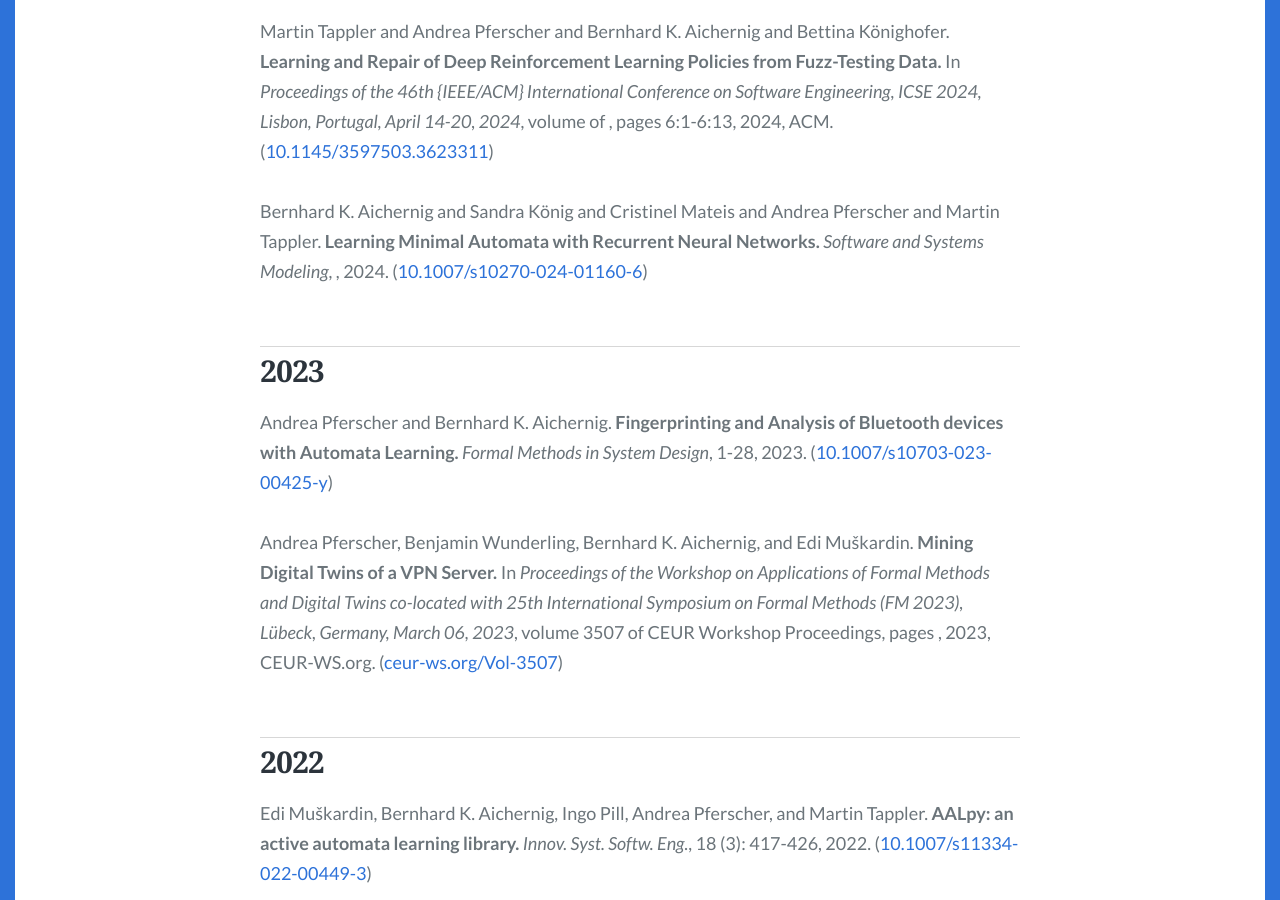
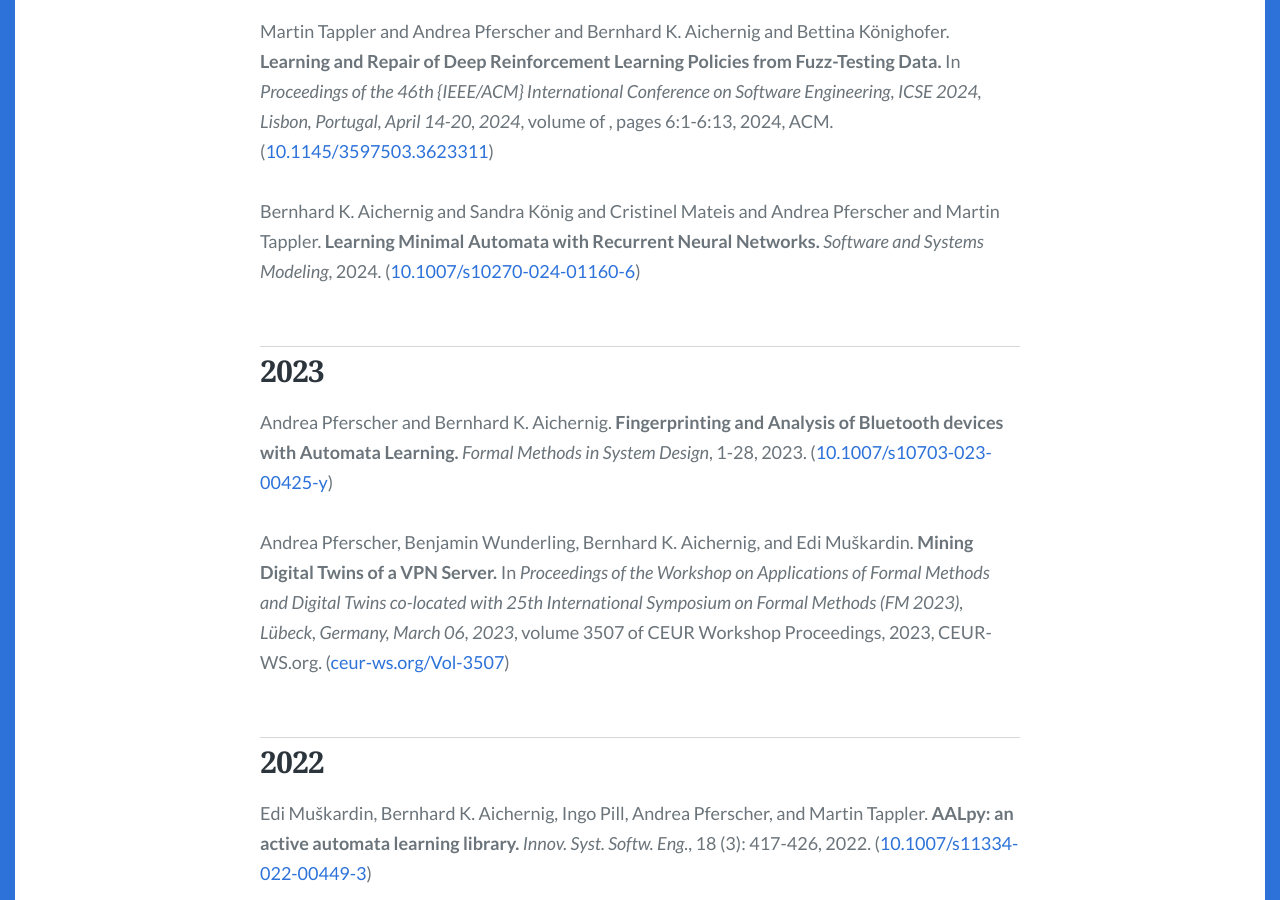
Before and after one commit to apferscher/apferscher.github.io, a Jekyll site: the page built from publications.md, in a window 1280 px wide and 900 px high, scrolled down 333 px. Built offline with Jekyll 4.4.1, drawn with Linux system fonts in a browser that asks for light colours; some web fonts are replaced.

Commit message:
update pub template

```diff
--- a/_includes/publications.html
+++ b/_includes/publications.html
@@ -10,11 +10,11 @@
             {% if pub.journal != "CoRR" %}
               {{pub.volume}}
               {% if pub.number != "" %}({{pub.number}}):{% endif %}
-              {{pub.pages}},
+              {% if pub.pages != "" %}{{pub.pages}},{% endif %}
               {% endif %}
               {{pub.year}}.
             {% else %}
-            In <i>{{pub.booktitle}}</i>, {% if pub.volume != "" %} volume {{pub.volume}} of {{pub.series}}, {% endif %} pages {{pub.pages}}, {{pub.year}}{% if pub.publisher != "" %}, {{pub.publisher}}{% endif %}.
+            In <i>{{pub.booktitle}}</i>, {% if pub.volume != "" %} volume {{pub.volume}} of {{pub.series}}, {% endif %}{% if pub.pages != "" %} pages {{pub.pages}}, {% endif %}{{pub.year}}{% if pub.publisher != "" %}, {{pub.publisher}}{% endif %}.
           {% endif %}
           (<a href="{{pub.url}}">{{pub.doi}}</a>)
         </div> <!-- .publication -->
```
